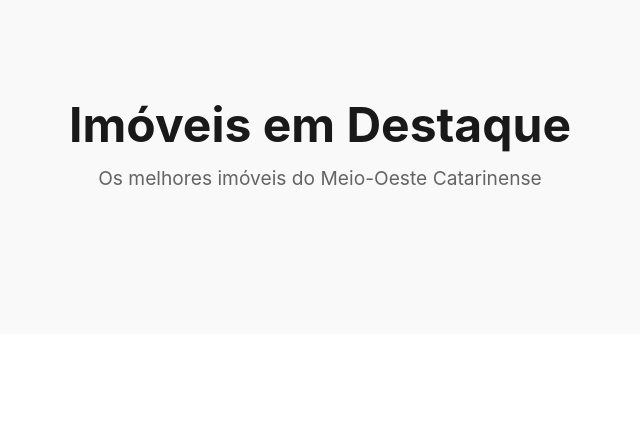
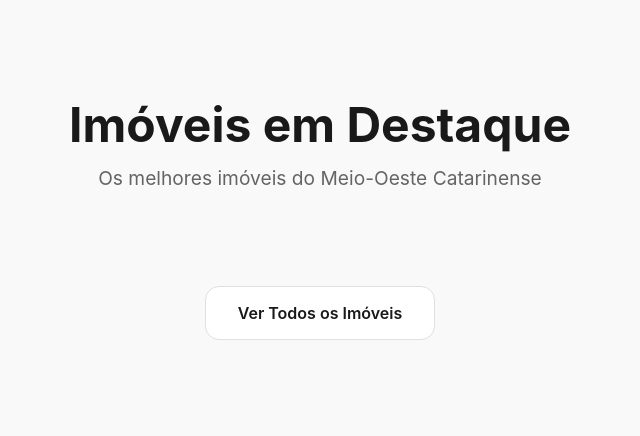
Before and after one commit to FelipeCzerniak5070/MobFind, a Django app: template core/templates/pages/home.html in a window 1280 px wide. Shown: the part 729-1165 px from the top of the page, without its empty margins (320-960 px from the left). Before the commit the page ends 914 px from the top, so only its background shows below. Run offline with Django 5.2, Linux system fonts and the light colour scheme; the template is opened without the code that fills it, so the values that code supplies are empty; some libraries are stand-ins or nearby versions.

Commit message:
adição botão ver todas as propriedades

```diff
--- a/core/static/core/css/style.css
+++ b/core/static/core/css/style.css
@@ -521,3 +521,40 @@
     margin-left: auto;
     font-weight: 600;
 }
+
+.featured-actions {
+    display: flex;
+    justify-content: center;
+
+    margin-top: 3rem;
+}
+
+.btn-view-all {
+    display: inline-flex;
+    align-items: center;
+    justify-content: center;
+
+    min-width: 220px;
+
+    padding: 1rem 2rem;
+
+    background-color: var(--color-white);
+
+    border: 1px solid var(--color-gray-1);
+    border-radius: 14px;
+
+    text-decoration: none;
+
+    color: var(--color-gray-9);
+    font-weight: 600;
+
+    transition: .2s ease;
+}
+
+.btn-view-all:hover {
+    background-color: var(--color-gray-0);
+
+    transform: translateY(-2px);
+
+    box-shadow: 0 5px 15px rgba(0,0,0,.05);
+}
--- a/core/templates/pages/home.html
+++ b/core/templates/pages/home.html
@@ -6,7 +6,6 @@
     {% include 'partials/hero.html' %}
 
     <section class="featured-properties">
-
         <div class="section-header">
             <h2>Imóveis em Destaque</h2>
 
@@ -25,9 +24,12 @@
 
         </div>
 
+        <div class="featured-actions">
+            <a href="#" class="btn-view-all">
+                Ver Todos os Imóveis
+            </a>
+        </div>
+
     </section>
-    <script>
-        lucide.createIcons();
-    </script>
 </body>
 </html>
```
Lines whose indentation alone changed are shown as unchanged.
